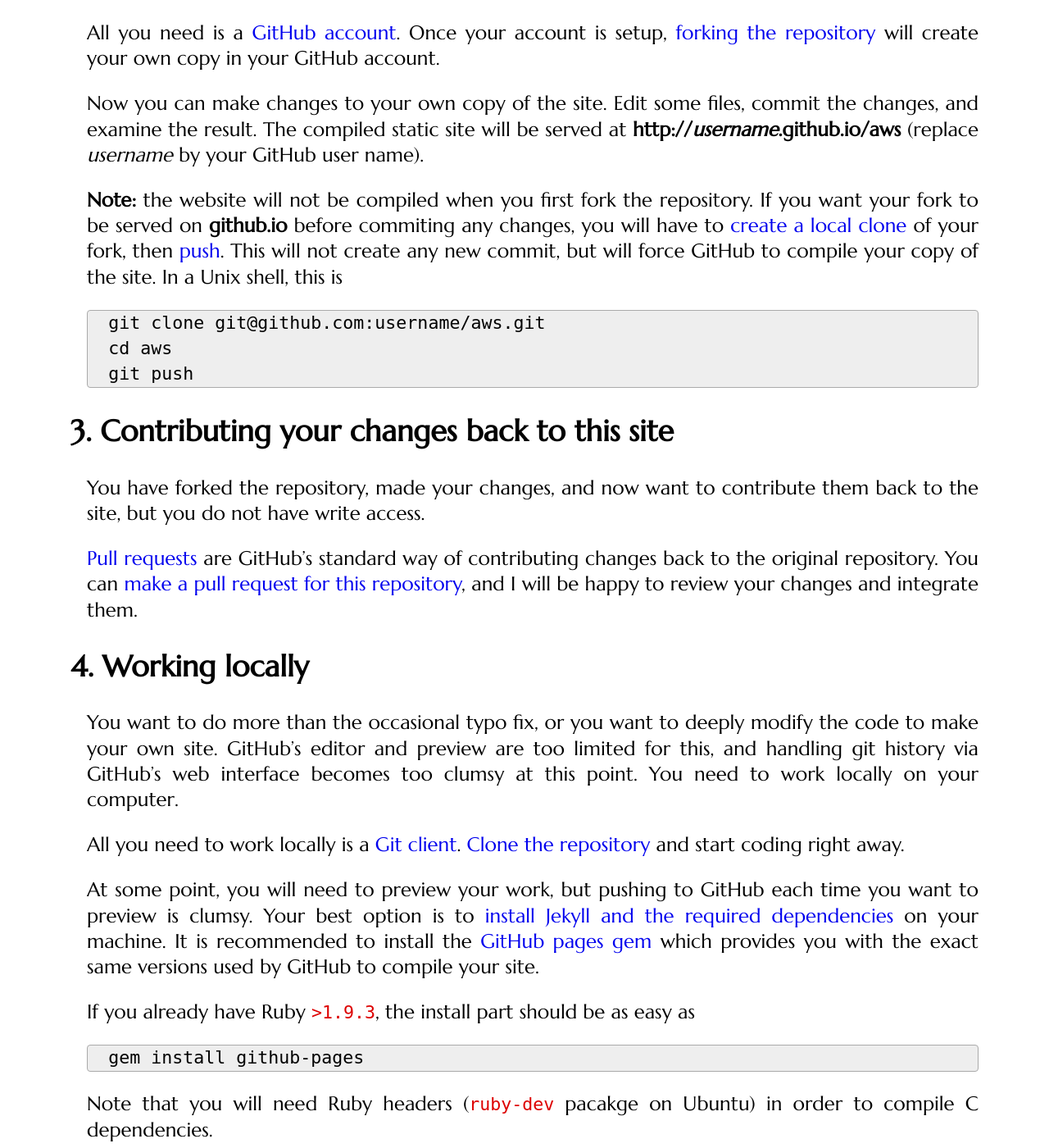
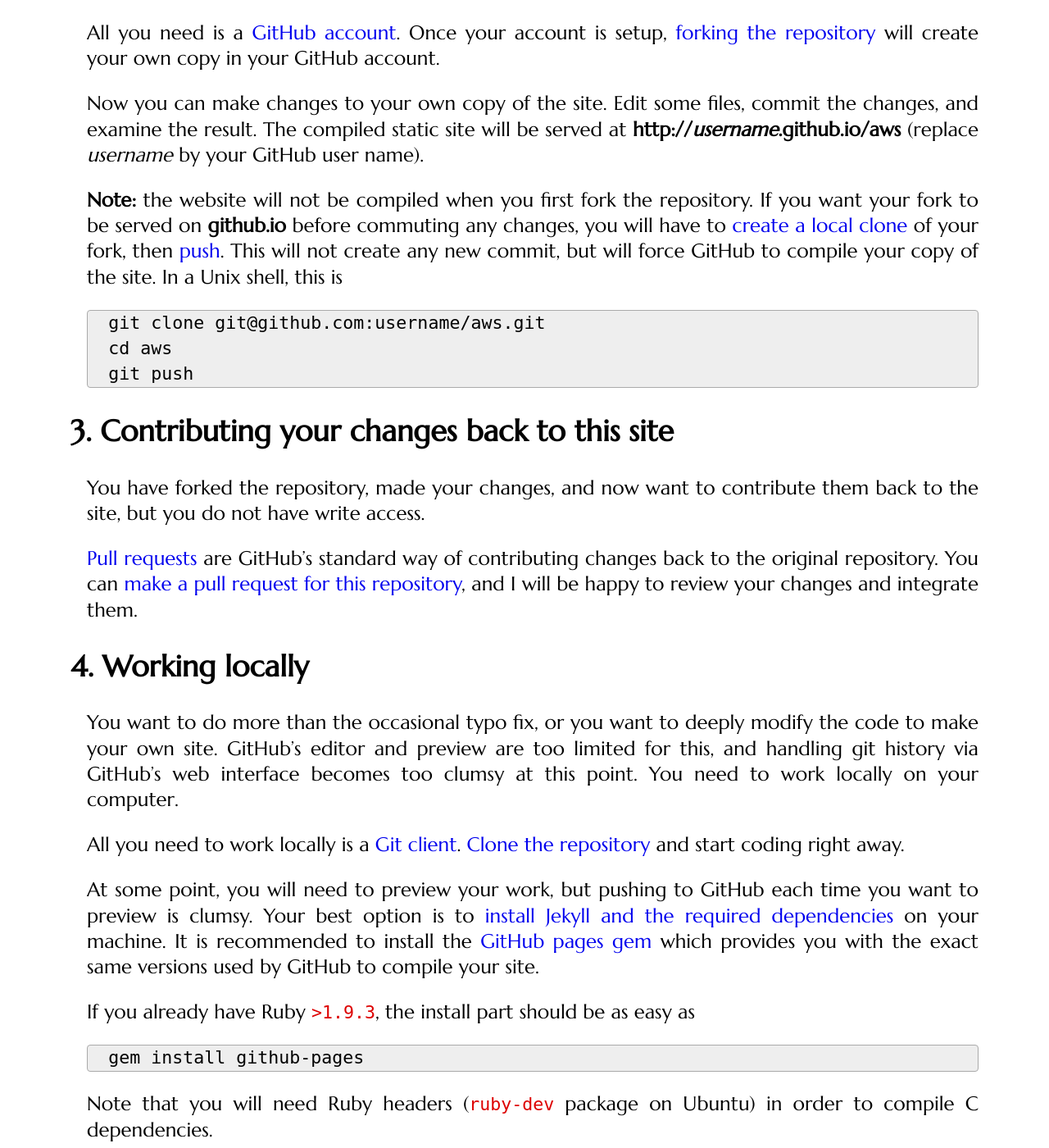
Before and after one commit to defeo/aws, a Jekyll site: the page built from HELP.md, in a window 1280 px wide and 1400 px high, scrolled down 1224 px. Shown: the whole window at 82% size. Built offline with Jekyll 4.4.1, drawn with Linux system fonts in a browser that asks for light colours; some web fonts are replaced; some of the changed text lies outside the part shown.

Commit message:
used spell checker

```diff
--- a/HELP.md
+++ b/HELP.md
@@ -76,7 +76,7 @@ site will be served at
 
 **Note:** the website will not be compiled when you first fork the
 repository. If you want your fork to be served on **github.io** before
-commiting any changes, you will have to
+commuting any changes, you will have to
 [create a local clone](https://help.github.com/articles/fork-a-repo/#step-2-create-a-local-clone-of-your-fork)
 of your fork, then
 [push](https://help.github.com/articles/pushing-to-a-remote/). This
@@ -127,7 +127,7 @@ If you already have Ruby `>1.9.3`, the install part should be as easy as
 gem install github-pages
 ~~~
 
-Note that you will need Ruby headers (`ruby-dev` pacakge on Ubuntu) in
+Note that you will need Ruby headers (`ruby-dev` package on Ubuntu) in
 order to compile C dependencies.
 
 Now you can `cd` into your local clone of the repository and launch
```
Also changed, not shown: other parts of HELP.md (+1 -1 lines).
